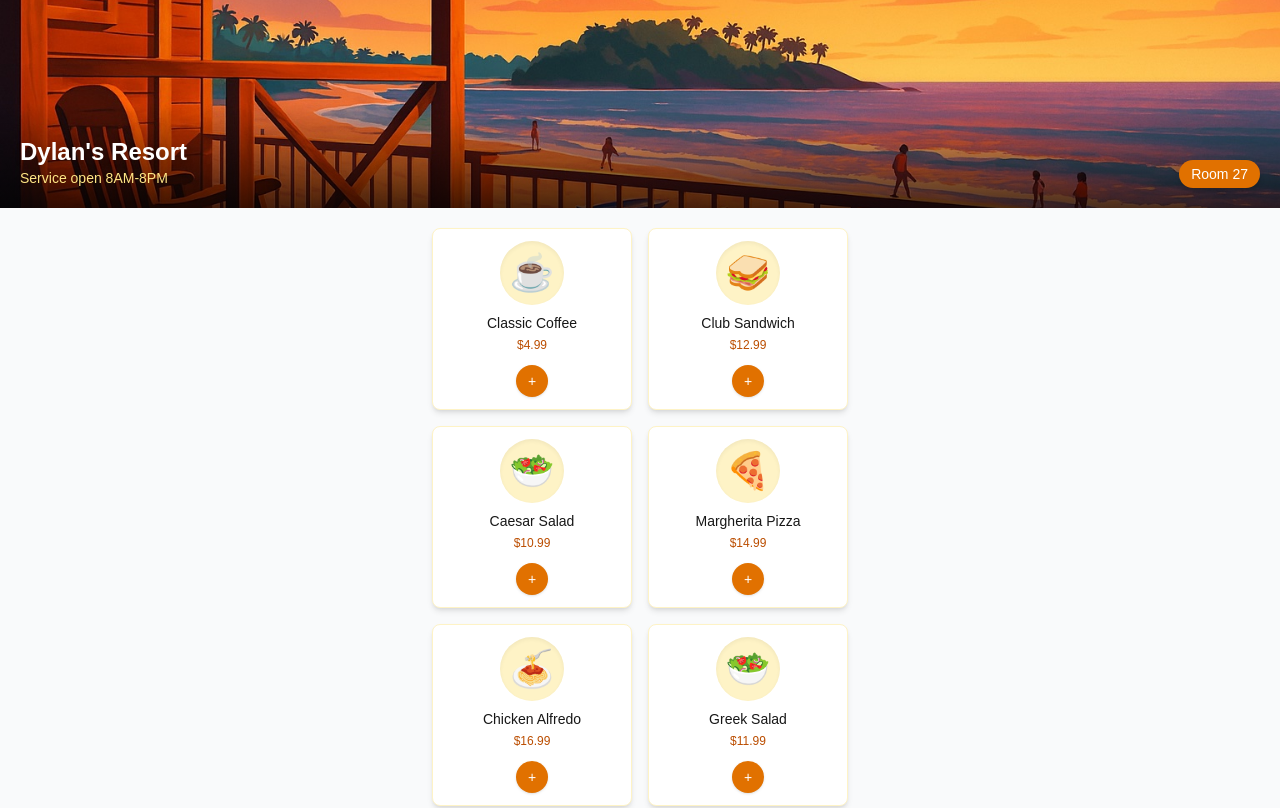
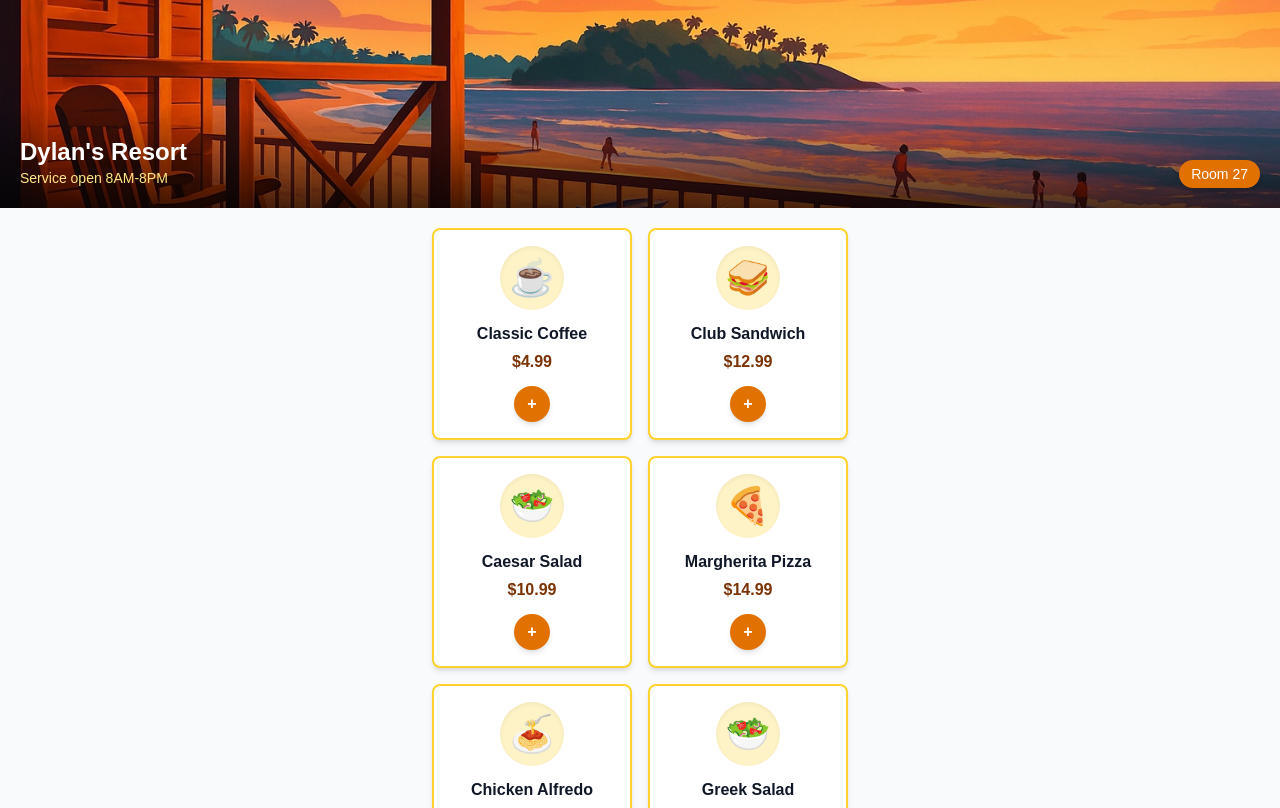
Before and after one commit to GidonR27/serveasy, a Next.js app: page / in a window 1280 px wide. Shown: the top 808 px of the page. Built offline with nearby package versions, Linux system fonts and the light colour scheme.

Commit message:
Improve text visibility with darker and larger fonts, more prominent buttons

```diff
--- a/src/app/page.tsx
+++ b/src/app/page.tsx
@@ -129,33 +129,33 @@ export default function Home() {
         {/* Menu Grid */}
         <div className="grid grid-cols-2 gap-4 mb-20">
           {menuItems.map((item) => (
-            <div key={item.id} className="bg-white rounded-lg shadow-md overflow-hidden border border-amber-100">
-              <div className="p-3">
+            <div key={item.id} className="bg-white rounded-lg shadow-md overflow-hidden border-2 border-amber-300">
+              <div className="p-4">
                 <div className="flex flex-col items-center">
-                  <div className="w-16 h-16 bg-amber-100 rounded-full flex items-center justify-center text-4xl mb-2 shadow-inner">
+                  <div className="w-16 h-16 bg-amber-100 rounded-full flex items-center justify-center text-4xl mb-3 shadow-inner">
                     {categoryIcons[item.category] || '🍴'}
                   </div>
-                  <h3 className="font-medium text-sm text-center mb-1">{item.name}</h3>
-                  <p className="text-xs text-amber-700 mb-3 font-medium">${item.price.toFixed(2)}</p>
+                  <h3 className="font-bold text-base text-center mb-1 text-gray-900">{item.name}</h3>
+                  <p className="text-base text-amber-900 mb-3 font-bold">${item.price.toFixed(2)}</p>
                   <div className="flex items-center space-x-3">
                     {getItemQuantity(item.id) > 0 && (
                       <>
                         <button
                           onClick={() => removeFromOrder(item.id)}
-                          className="bg-gray-100 text-gray-700 w-8 h-8 rounded-full flex items-center justify-center shadow-sm hover:bg-gray-200 transition-colors"
+                          className="bg-gray-200 text-gray-700 w-9 h-9 rounded-full flex items-center justify-center shadow-md hover:bg-gray-300 transition-colors border border-gray-300"
                         >
-                          <span className="text-sm font-medium">-</span>
+                          <span className="text-base font-bold">-</span>
                         </button>
-                        <span className="text-sm w-5 text-center font-medium">
+                        <span className="text-sm w-6 text-center font-bold">
                           {getItemQuantity(item.id)}
                         </span>
                       </>
                     )}
                     <button
                       onClick={() => addToOrder(item)}
-                      className="bg-amber-600 text-white w-8 h-8 rounded-full flex items-center justify-center shadow-sm hover:bg-amber-700 transition-colors"
+                      className="bg-amber-600 text-white w-9 h-9 rounded-full flex items-center justify-center shadow-md hover:bg-amber-700 transition-colors"
                     >
-                      <span className="text-sm font-medium">+</span>
+                      <span className="text-base font-bold">+</span>
                     </button>
                   </div>
                 </div>
```
